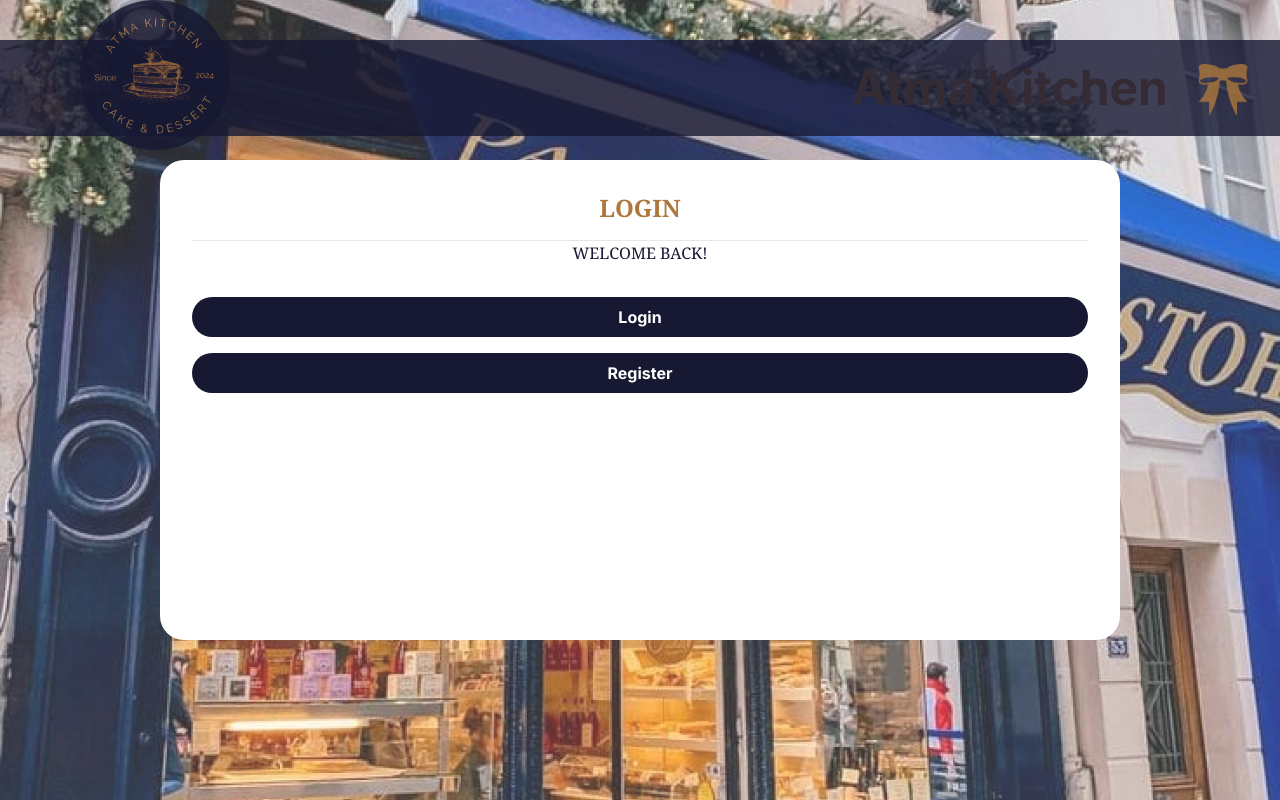
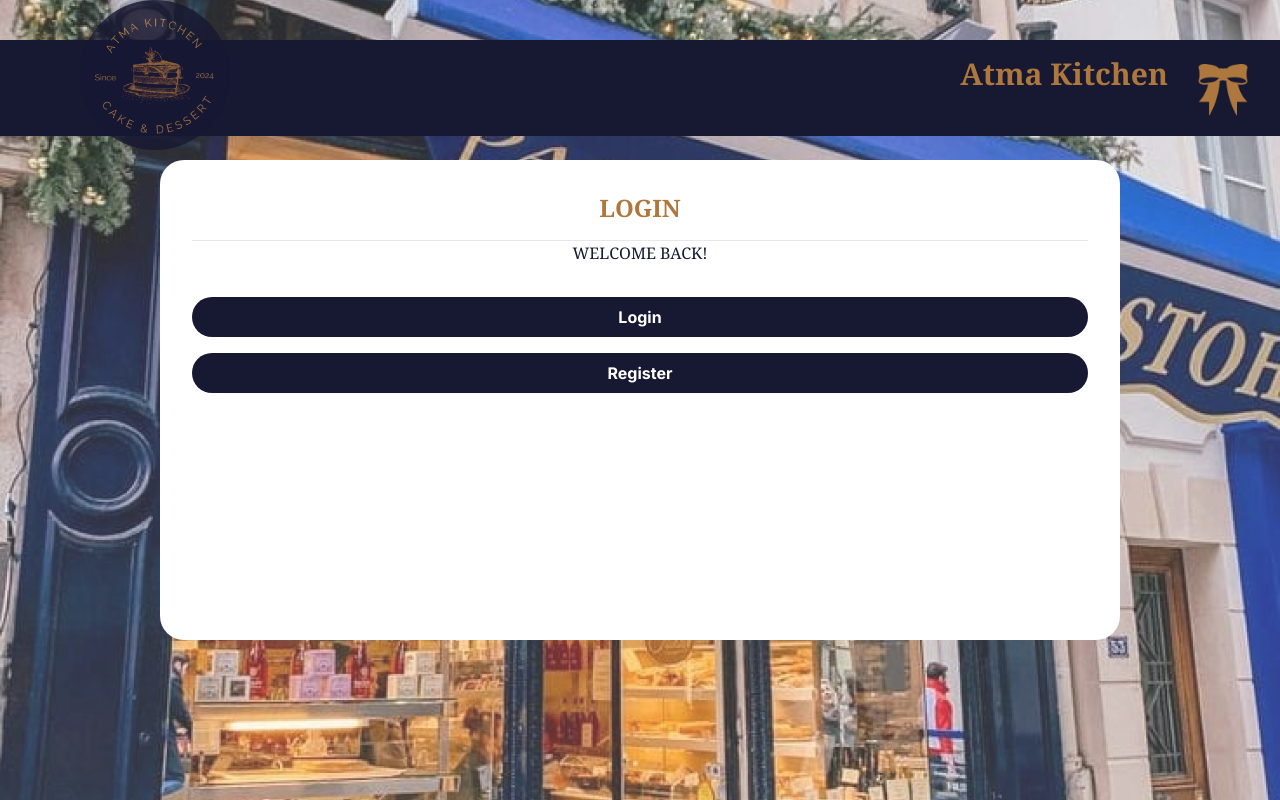
Before and after one commit to RInf0/atma_kitchen_website, a Next.js app: page /Login in a window 1280 px wide. Built offline with nearby package versions, Linux system fonts and the light colour scheme.

Commit message:
masih kureng

```diff
--- a/app/Login/page.jsx
+++ b/app/Login/page.jsx
@@ -1,5 +1,6 @@
-import React from 'react';
+"use-client";
 import TopNavbar from "../components/topNavbar";
+
 
 export default function page() {
   return (
--- /dev/null
+++ b/app/components/card.jsx
@@ -0,0 +1,19 @@
+// components/Card.js
+import React from 'react';
+
+export default function Card() {
+  return (
+    <div className="bg-white rounded-3xl p-8 md:w-[40rem] mt-10">
+      <h1 className="text-[#171832] font-bold text-2xl font-serif text-center mb-2">Welcome to Atma Kitchen</h1>
+      <p className="text-[#171832] font-serif text-center mb-10">Silahkan lakukan register bila belum punya akun</p>
+      <div>
+        <button className="bg-[#171832] text-white font-bold py-2 px-4 rounded-full w-full mb-4">
+          Login
+        </button>
+        <button className="bg-[#171832] text-white font-bold py-2 px-4 rounded-full w-full mb-8">
+          Register
+        </button>
+      </div>
+    </div>
+  );
+}
--- a/app/components/topNavbar.jsx
+++ b/app/components/topNavbar.jsx
@@ -16,8 +16,8 @@ export default function TopNavbar() {
         quality={100}
         style={{ filter: 'brightness(100%)', opacity: '0.8' }} // Set opacity pada latar belakang
       />
-      <div className='text-[#AD773D] font-bold text-5xl absolute z-10 right-28 top-16' style={{ opacity: '1' }}>Atma Kitchen</div> {/* Teks Atma Kitchen dengan opacity 1 (tidak tembus pandang) */}
-      <div className='flex justify-between w-full items-center bg-[#171832] h-24 absolute top-10 z-10' style={{ opacity: '0.8' }}></div> {/* Set opacity pada bar */}
+      <div className='text-[#AD773D] font-bold text-5xl absolute z-10 right-28 top-16'>Atma Kitchen</div>
+      <div className='flex justify-between w-full items-center bg-[#171832] h-24 absolute top-10 z-10'></div>
       <Image
         src={Logo}
         alt="Logo"
@@ -26,13 +26,13 @@ export default function TopNavbar() {
         className='absolute z-10 left-20 top-0'
         style={{ opacity: '0.8' }} // Set opacity pada logo
       />
+      <div className='text-[#AD773D] font-bold font-serif text-3xl absolute z-10 right-28 top-14'>Atma Kitchen</div>
       <Image
         src={Pita}
         alt="Pita"
         width={50}
         height={100}
         className='absolute z-10 right-8 top-16'
-        style={{ opacity: '0.8' }} // Set opacity pada gambar pita
       />
     </div>
   );
--- a/app/page.js
+++ b/app/page.js
@@ -1,15 +1,14 @@
-// import React from 'react';
-// import Login from "./page/login";
-// import TopNavbar from "./components/topNavbar";
-// import Card from "./components/card";
+import React from 'react';
+import TopNavbar from "./components/topNavbar";
+import Card from "./components/card";
 
-// export default function Home() {
-//   return (
-//     <>
-//       <TopNavbar />
-//       <div className="flex justify-center items-center h-screen">
-//         <Card />
-//       </div>
-//     </>
-//   );
-// }
+export default function Home() {
+  return (
+    <>
+      <TopNavbar />
+      <div className="flex justify-center items-center h-screen">
+        <Card />
+      </div>
+    </>
+  );
+}
```
